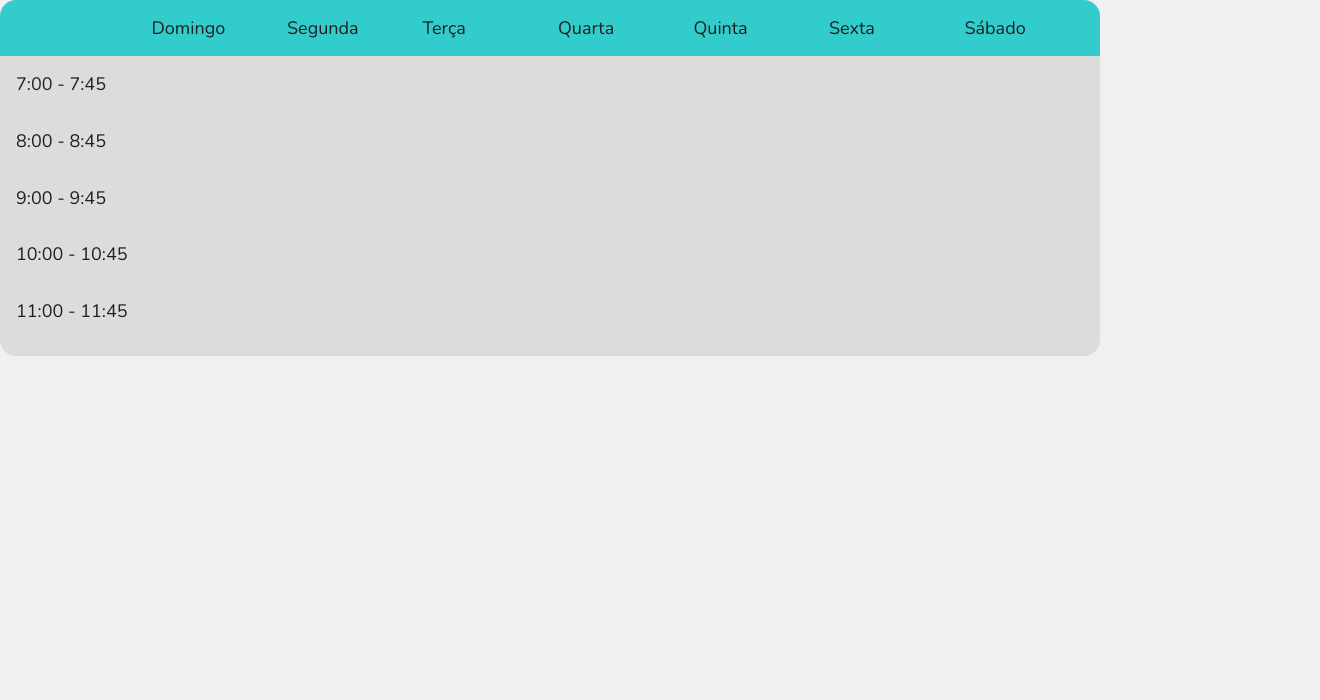
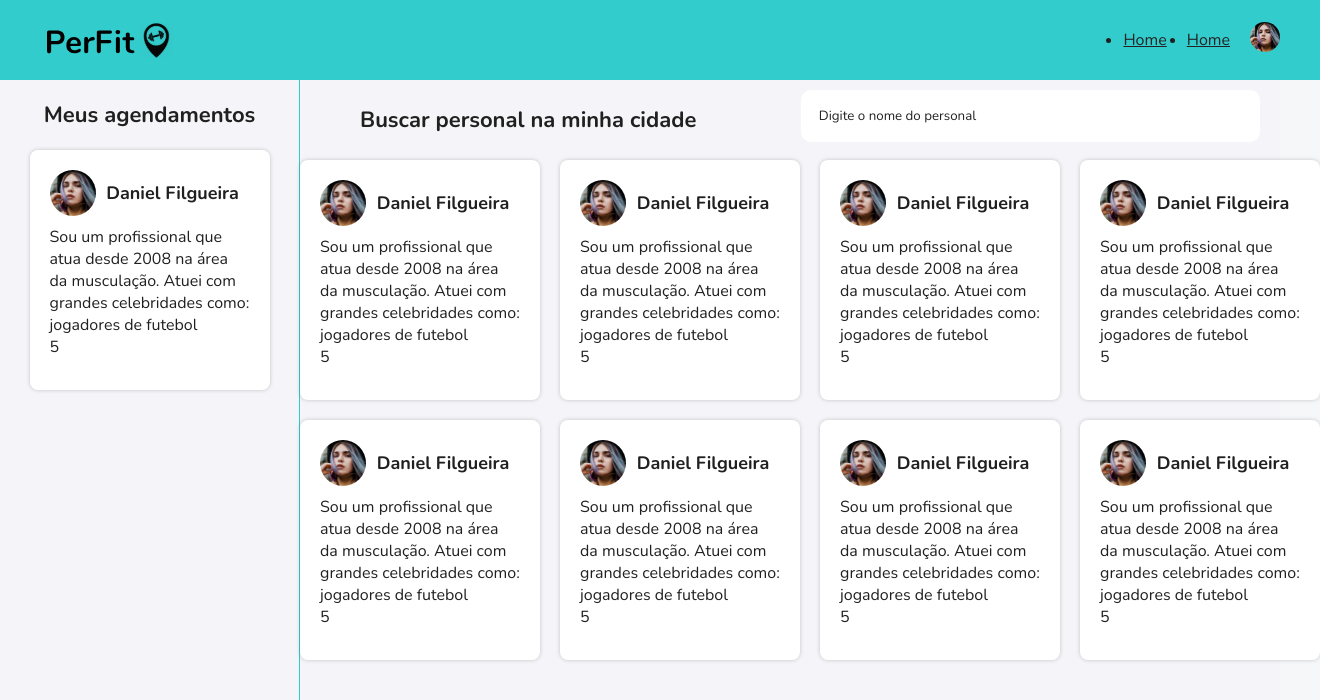
Before and after one commit to Code-Station-27/frontend, a Next.js app: page /dashboard in a window 1280 px wide. Shown: the top 700 px of the page, 1320 px wide, since content can reach past the window. Built offline with nearby package versions, Linux system fonts and the light colour scheme.

Commit message:
feat: adding initial dashboard page with components

```diff
--- a/src/components/Header/index.tsx
+++ b/src/components/Header/index.tsx
@@ -7,7 +7,7 @@ export const Header = () => {
   return (
     <S.Container>
       <S.Logo>
-        <Image src="/images/logo2.svg" alt="Logo Principal no Header" width={52} height={52} />
+        <Image src="/images/logo2.svg" alt="Logo Principal no Header" width={134} height={40} />
       </S.Logo>
       <S.UserActions>
         <ul>
--- a/src/components/Header/styles.ts
+++ b/src/components/Header/styles.ts
@@ -4,6 +4,8 @@ export const Container = styled.header`
   display: flex;
   align-items: center;
   justify-content: space-between;
+
+  grid-area: header;
 
   padding: 20px 40px;
 
--- /dev/null
+++ b/src/components/PersonalCard/index.tsx
@@ -0,0 +1,28 @@
+import Image from 'next/image'
+
+import * as S from "./styles";
+
+interface PersonalCardProps {
+  name: string;
+  description: string;
+  rating: number;
+}
+
+export const PersonalCard = ({
+  name,
+  description,
+  rating,
+}: PersonalCardProps) => {
+  return (
+    <S.Container>
+      <S.Header>
+        <Image src="/images/fake_avatar.jpg" alt="Fake avatar PersonalCard" width="60" height="60" />
+        <S.Name>{name}</S.Name>
+      </S.Header>
+      <S.ContentInfos>
+        <S.Description>{description}</S.Description>
+        <S.Rating>{rating}</S.Rating>
+      </S.ContentInfos>
+    </S.Container>
+  );
+};
--- /dev/null
+++ b/src/components/PersonalCard/styles.ts
@@ -0,0 +1,49 @@
+import styled from 'styled-components'
+
+export const Container = styled.div`
+display: flex;
+flex-direction: column;
+align-items: center;
+justify-items: center;
+background-color: #fff;
+border-radius: 8px;
+
+
+-webkit-box-shadow: 0px 0px 4px 0px #000000;
+box-shadow: 0px 0px 4px 0px rgba(0,0,0,0.2);
+
+padding: 20px;
+width: 240px;
+min-height: 240px;
+
+transition: box-shadow 0.2s;
+
+&:hover{
+  cursor: pointer;
+  box-shadow: 0px 0px 6px 0px rgba(0,0,0,0.4);
+}
+`
+export const Header = styled.div`
+width: 100%;
+display: flex;
+align-items: center;
+
+margin-bottom: 10px;
+
+img {
+  border-radius: 50%;
+  margin-right: 20px;
+}
+
+`
+export const ContentInfos = styled.div`
+width: 100%;
+`
+export const Name = styled.span`
+text-align: center;
+font-weight: bold;
+font-size: 18px;
+width: 100%;
+`
+export const Description = styled.div``
+export const Rating = styled.div``
--- a/src/screens/Dashboard/index.tsx
+++ b/src/screens/Dashboard/index.tsx
@@ -1,11 +1,71 @@
-import * as S from './styles'
+import * as S from "./styles";
 
-import { Table } from '../../components/Table'
+import { Header } from "../../components/Header";
+import { PersonalCard } from "../../components/PersonalCard";
+import { Input } from "../../components/Input";
 
 export const Dashboard = () => {
-    return(
-        <S.Container>
-            <Table></Table>
-        </S.Container>
-    )
-}
+  return (
+    <>
+      <S.Container>
+        <Header />
+        <S.Aside>
+          <span>Meus agendamentos</span>
+          <PersonalCard
+            rating={5}
+            name="Daniel Filgueira"
+            description="Sou um profissional que atua desde 2008 na área da musculação. Atuei com grandes celebridades como: jogadores de futebol"
+          />
+        </S.Aside>
+        <S.Content>
+          <S.ContentSearch>
+              <span>Buscar personal na minha cidade</span>
+              <Input name="input-personal" type="text" placeholder="Digite o nome do personal" />
+          </S.ContentSearch>
+          <S.ContentPersonals>
+            <PersonalCard
+              rating={5}
+              name="Daniel Filgueira"
+              description="Sou um profissional que atua desde 2008 na área da musculação. Atuei com grandes celebridades como: jogadores de futebol"
+            />
+            <PersonalCard
+              rating={5}
+              name="Daniel Filgueira"
+              description="Sou um profissional que atua desde 2008 na área da musculação. Atuei com grandes celebridades como: jogadores de futebol"
+            />
+            <PersonalCard
+              rating={5}
+              name="Daniel Filgueira"
+              description="Sou um profissional que atua desde 2008 na área da musculação. Atuei com grandes celebridades como: jogadores de futebol"
+            />
+            <PersonalCard
+              rating={5}
+              name="Daniel Filgueira"
+              description="Sou um profissional que atua desde 2008 na área da musculação. Atuei com grandes celebridades como: jogadores de futebol"
+            />
+            <PersonalCard
+              rating={5}
+              name="Daniel Filgueira"
+              description="Sou um profissional que atua desde 2008 na área da musculação. Atuei com grandes celebridades como: jogadores de futebol"
+            />
+            <PersonalCard
+              rating={5}
+              name="Daniel Filgueira"
+              description="Sou um profissional que atua desde 2008 na área da musculação. Atuei com grandes celebridades como: jogadores de futebol"
+            />
+            <PersonalCard
+              rating={5}
+              name="Daniel Filgueira"
+              description="Sou um profissional que atua desde 2008 na área da musculação. Atuei com grandes celebridades como: jogadores de futebol"
+            />
+            <PersonalCard
+              rating={5}
+              name="Daniel Filgueira"
+              description="Sou um profissional que atua desde 2008 na área da musculação. Atuei com grandes celebridades como: jogadores de futebol"
+            />
+          </S.ContentPersonals>
+        </S.Content>
+      </S.Container>
+    </>
+  );
+};
--- a/src/screens/Dashboard/styles.ts
+++ b/src/screens/Dashboard/styles.ts
@@ -1,5 +1,64 @@
 import styled from "styled-components";
 
 export const Container = styled.div`
+  height: 100vh;
+
+  display: grid;
+  grid-template-columns: auto 1fr;
+  grid-template-rows: auto 1fr auto;
+  grid-template-areas:
+    "header header"
+    "aside content";
+
+  background-color: #F5F5F9;
 
 `
+
+export const Content = styled.div`
+  display: flex;
+  flex-direction: column;
+  align-items: center;
+  justify-content: flex-start;
+`
+
+export const ContentSearch = styled.div`
+  width: 100%;
+  padding: 10px 60px;
+  display: flex;
+  align-items: center;
+  justify-content: center;
+
+  span {
+    font-size: 22px;
+    font-weight: bold;
+    width: 100%;
+  }
+`
+
+export const ContentPersonals = styled.div`
+  grid-area: content;
+  display: grid;
+  grid-template-columns: repeat(4, 1fr);
+  column-gap: 20px;
+  row-gap: 20px;
+`
+
+export const Aside = styled.aside`
+  width: 300px;
+
+  grid-area: aside;
+
+  display: flex;
+  justify-content: flex-start;
+  align-items: center;
+  flex-direction: column;
+
+  border-right: 1px solid ${({ theme }) => theme.colors.primary};
+
+  > span {
+    margin: 20px;
+    font-size: 22px;
+    font-weight: bold;
+    text-align: center;
+  }
+`
--- a/src/styles/themes/light.ts
+++ b/src/styles/themes/light.ts
@@ -3,7 +3,7 @@ export default {
 
     colors: {
         primary: '#33CCCC',
-        background: '#F0F0F1',
+        background: '#F5F7F9',
         font: '#232323',
         title: '#202020',
         black: '#202020',
```
